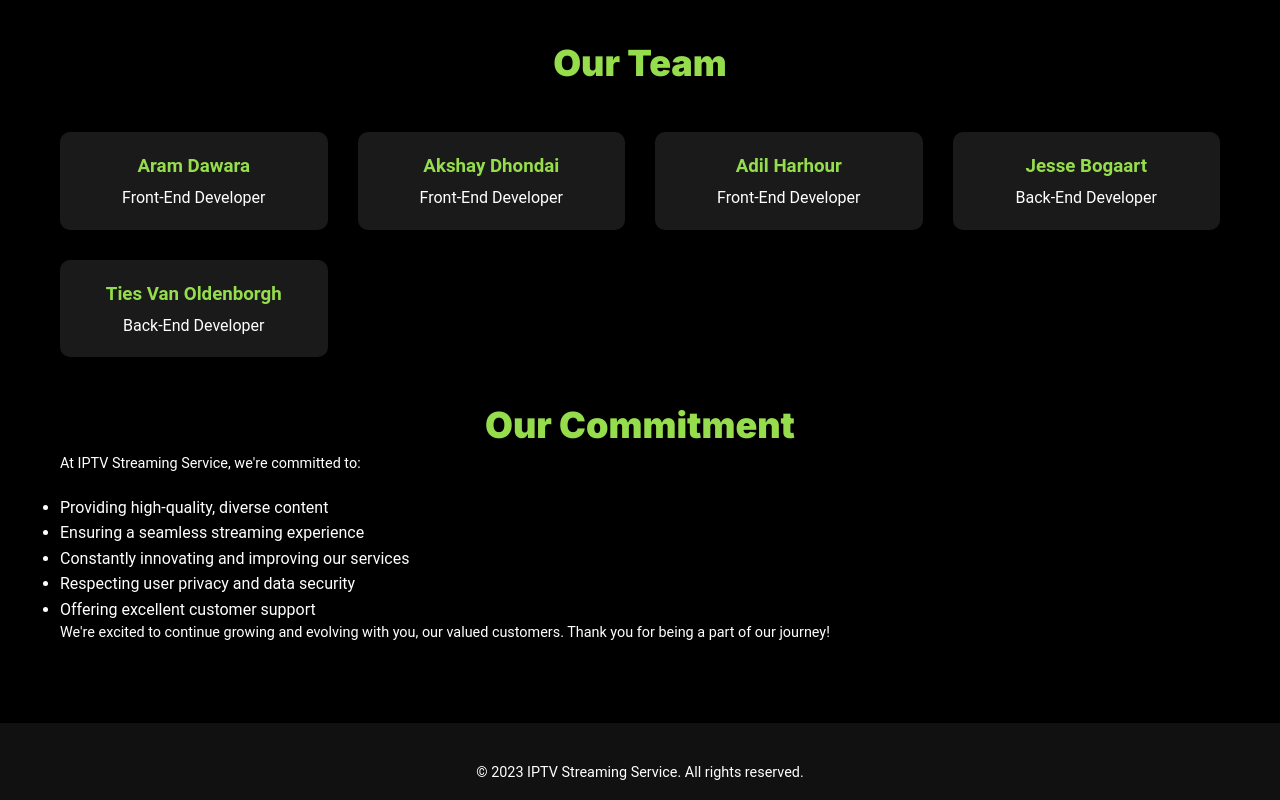
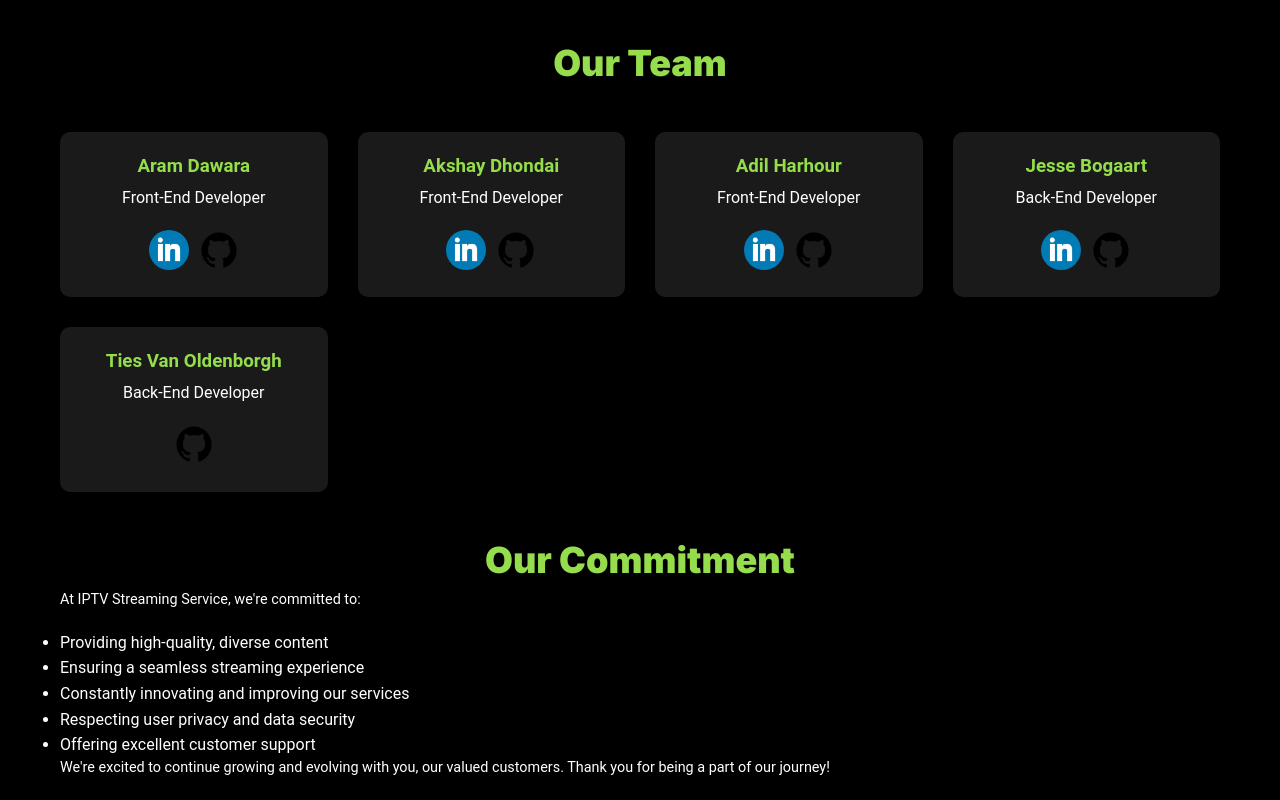
Before and after one commit to AramDawara123/IPTV, a React (Vite) app in the folder IPTV-REACT/: page /about in a window 1280 px wide. Shown: the part 1520-2320 px from the top of the page. Built offline with nearby package versions, Linux system fonts and the light colour scheme.

Commit message:
Linkedin and github added to the about us page

```diff
--- a/IPTV-REACT/src/CSS/About.css
+++ b/IPTV-REACT/src/CSS/About.css
@@ -160,6 +160,45 @@ p {
     margin-bottom: 0;
 }
 
+.team-member {
+    text-align: center;
+    background-color: #1a1a1a;
+    padding: 20px;
+    border-radius: 10px;
+}
+
+.team-member img {
+    width: 150px;
+    height: 150px;
+    border-radius: 50%;
+    margin-bottom: 15px;
+}
+
+.team-member h3 {
+    color: #95DD4C;
+    margin-bottom: 5px;
+}
+
+.team-member p {
+    font-size: 16px;
+    margin-bottom: 15px;
+}
+
+.team-member a {
+    display: inline-flex;
+    justify-content: center;
+    align-items: center;
+    margin: 5px;
+}
+
+.team-member a img {
+    width: 40px;
+    height: 40px;
+    display: block;
+    margin: 0 auto;
+}
+
+
 footer {
     text-align: center;
     padding: 20px;
--- a/IPTV-REACT/src/pages/About.tsx
+++ b/IPTV-REACT/src/pages/About.tsx
@@ -74,22 +74,31 @@ const AboutUs: React.FC = () => {
           <div className="team-member">
             <h3>Aram Dawara</h3>
             <p>Front-End Developer</p>
+            <a href="https://github.com/AramDawara123"><img src="images/317725_linkedin_social_icon.png" alt="" /></a>
+            <a href="https://www.linkedin.com/in/aram-dawara-528637202/"><img src="images/211904_social_github_icon.png" alt="" /></a>
           </div>
           <div className="team-member">
             <h3>Akshay Dhondai</h3>
             <p>Front-End Developer</p>
+            <a href="https://github.com/Akshay12184"><img src="images/317725_linkedin_social_icon.png" alt="" /></a>
+            <a href="https://www.linkedin.com/in/akshay-dhondai/"><img src="images/211904_social_github_icon.png" alt="" /></a>
           </div>
           <div className="team-member">
             <h3>Adil Harhour</h3>
             <p>Front-End Developer</p>
+            <a href="https://github.com/Aharhour"><img src="images/317725_linkedin_social_icon.png" alt="" /></a>
+            <a href="https://www.linkedin.com/in/adil-harhour-3386391b0/"><img src="images/211904_social_github_icon.png" alt="" /></a>
           </div>
           <div className="team-member">
             <h3>Jesse Bogaart</h3>
             <p>Back-End Developer</p>
+            <a href="https://github.com/frkyscience"><img src="images/317725_linkedin_social_icon.png" alt="" /></a>
+            <a href="https://www.linkedin.com/in/jesse-bogaart/"><img src="images/211904_social_github_icon.png" alt="" /></a>
           </div>
           <div className="team-member">
             <h3>Ties Van Oldenborgh</h3>
             <p>Back-End Developer</p>
+            <a href="https://github.com/Tiesvo"><img src="images/211904_social_github_icon.png" alt="" /></a>
           </div>
         </div>
 
```
Also changed, not shown: IPTV-REACT/images/211904_social_github_icon.png (added), IPTV-REACT/images/317725_linkedin_social_icon.png (added).
